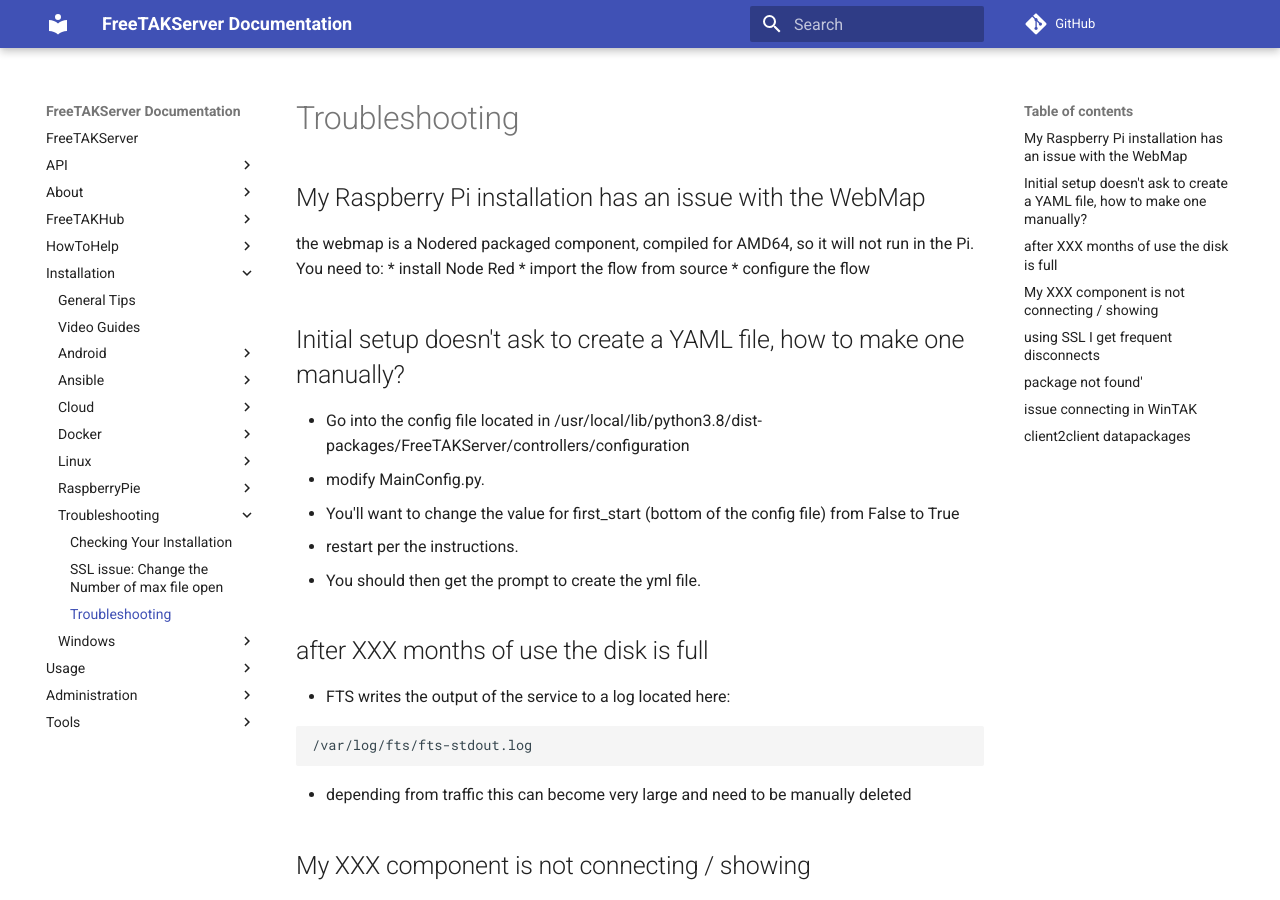
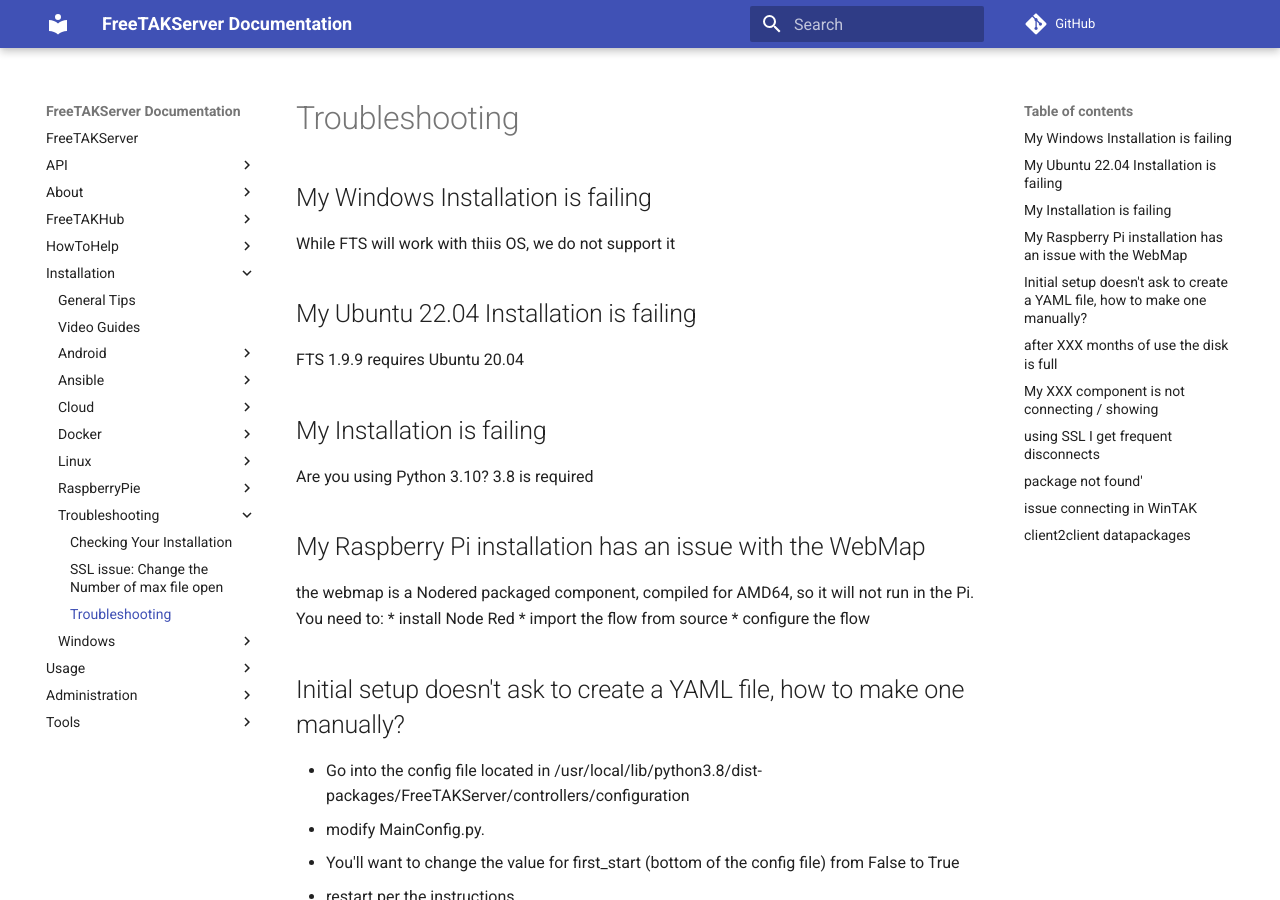
Before and after one commit to FreeTAKTeam/FreeTAKServer-User-Docs, an MkDocs documentation site: the page built from docs/docs/Installation/Troubleshooting/troubleshooting.md, in a window 1280 px wide and 900 px high. Built offline with MkDocs 1.6.1 and Material for MkDocs 9.7.7, drawn with Linux system fonts in a browser that asks for light colours; comment, search, counter and statistics services are not loaded.

Commit message:
Update troubleshooting.md

```diff
--- a/docs/docs/Installation/Troubleshooting/troubleshooting.md
+++ b/docs/docs/Installation/Troubleshooting/troubleshooting.md
@@ -1,11 +1,20 @@
 # Troubleshooting
+
+## My Windows Installation is failing
+While FTS will work with thiis OS, we do not support it
+
+## My Ubuntu 22.04 Installation is failing
+FTS 1.9.9 requires Ubuntu 20.04
+
+## My Installation is failing
+Are you using Python 3.10? 3.8 is required
 
 ## My Raspberry Pi installation has an issue with the WebMap
 the webmap is a Nodered packaged component, compiled for AMD64, so it will not run in the Pi.
 You need to:
-* install Node Red
-* import the flow from source
-* configure the flow
+ * install Node Red
+ * import the flow from source
+ * configure the flow
 
 ## Initial setup doesn't ask to create a YAML file, how to make one manually?
 * Go into the config file located in /usr/local/lib/python3.8/dist-packages/FreeTAKServer/controllers/configuration
```
